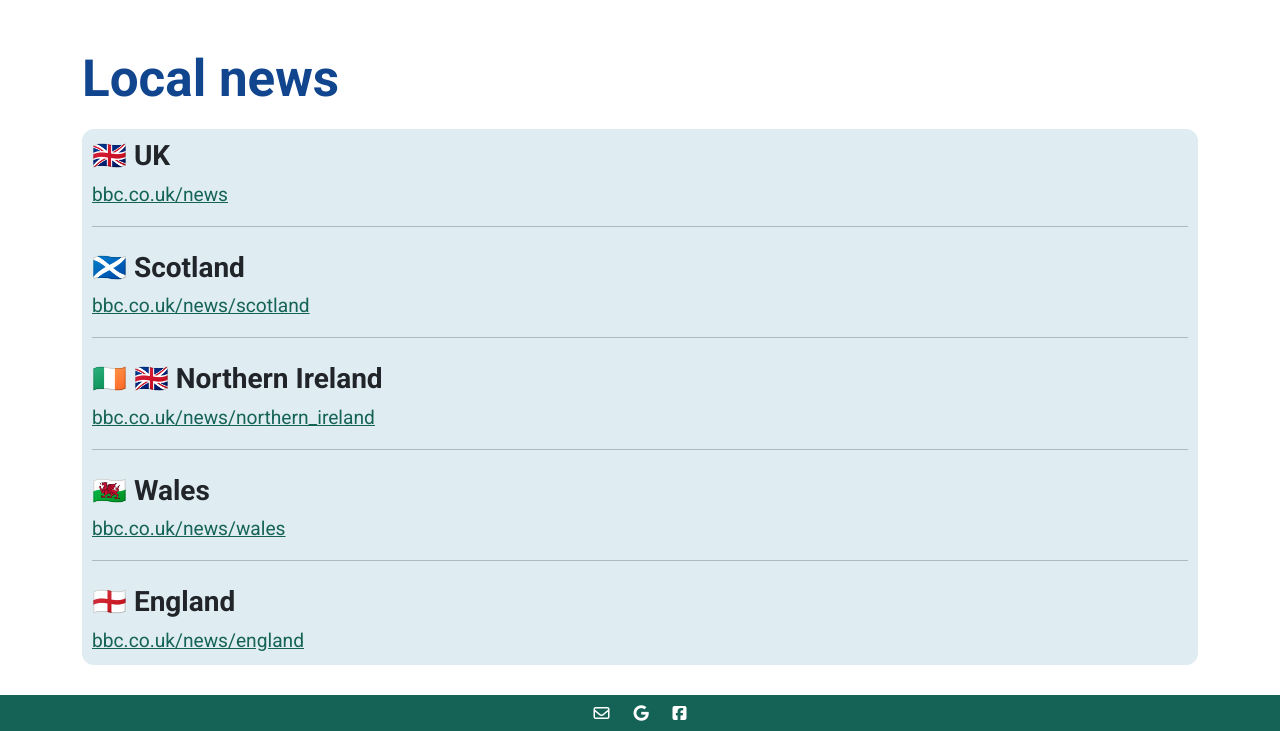
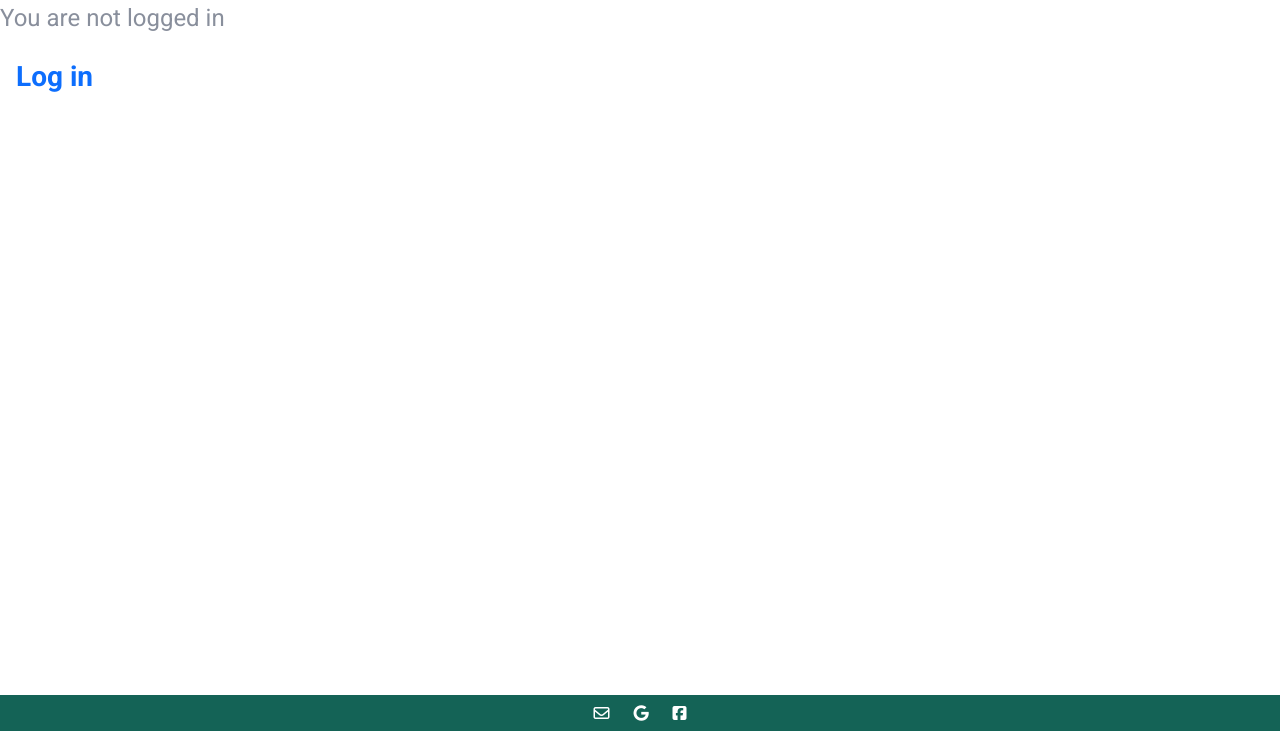
Before and after one commit to Merley-North-Digital-Walking-Group/walking-app, a Django app: page /news in a window 1280 px wide. Shown: the part 69-800 px from the top of the page. Run offline with Django 3.2, Linux system fonts and the light colour scheme; some libraries are stand-ins or nearby versions.

Commit message:
Adds redirect buttons to logged in only pages

```diff
--- a/pages/templates/pages/news.html
+++ b/pages/templates/pages/news.html
@@ -1,7 +1,7 @@
 {% extends 'pages/base.html' %}
 <!--Main-->
 {% block content %}
-
+{% if user.is_authenticated %}
 <div class="container mx-auto mt-5">
     <div class="header">
         <h2>
@@ -26,5 +26,8 @@
 
     </div>
 </div>
-
+{% else %}
+  <p>You are not logged in</p>
+  <h3><a class="nav-link" href="{% url 'index' %}">Log in</a></h3>
+{% endif %}
 {% endblock %}
--- a/users/templates/users/user_homepage.html
+++ b/users/templates/users/user_homepage.html
@@ -44,6 +44,6 @@
 
   {% else %}
   <p>You are not logged in</p>
-  <a href="{% url 'index' %}">Log In</a>
+  <h3><a class="nav-link" href="{% url 'index' %}">Log in</a></h3>
 {% endif %}
 {% endblock %}
--- a/walks/templates/walks/walks_detail.html
+++ b/walks/templates/walks/walks_detail.html
@@ -142,6 +142,6 @@
 
 {% else %}
   <p>You are not logged in</p>
-  <a href="{% url 'login' %}">Log In</a>
+  <h3><a class="nav-link" href="{% url 'index' %}">Log in</a></h3>
 {% endif %}
 {% endblock %}
--- a/walks/templates/walks/walks_list.html
+++ b/walks/templates/walks/walks_list.html
@@ -34,6 +34,6 @@
 </div>
 {% else %}
   <p>You are not logged in</p>
-  <a href="{% url 'login' %}">Log In</a>
+  <h3><a class="nav-link" href="{% url 'index' %}">Log in</a></h3>
 {% endif %}
 {% endblock %}
```
